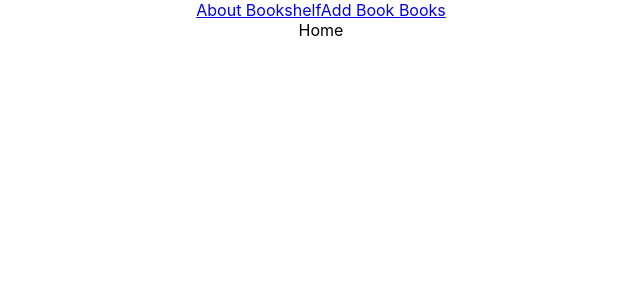
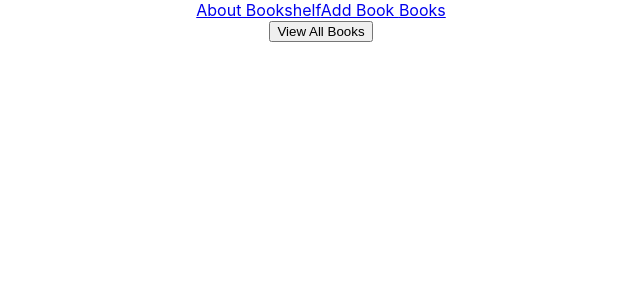
Before and after one commit to greensharpie/BookShelf, a React (Create React App) app in the folder client/: page / in a window 1280 px wide. Shown: the top 300 px of the page, without its empty margins (319-959 px from the left). Built offline with nearby package versions, Linux system fonts and the light colour scheme; the HTML template or start-up script is replaced by a standard one.

Commit message:
home link added

```diff
--- a/client/src/components/Home.jsx
+++ b/client/src/components/Home.jsx
@@ -1,8 +1,12 @@
-import React from 'react'
+import { Link } from "react-router-dom"
 
 const Home = () => {
   return (
-    <div>Home</div>
+    <div>
+      <Link to={'/books'}>
+      <button className="allBooks">View All Books</button>
+      </Link>
+    </div>
   )
 }
 
```
